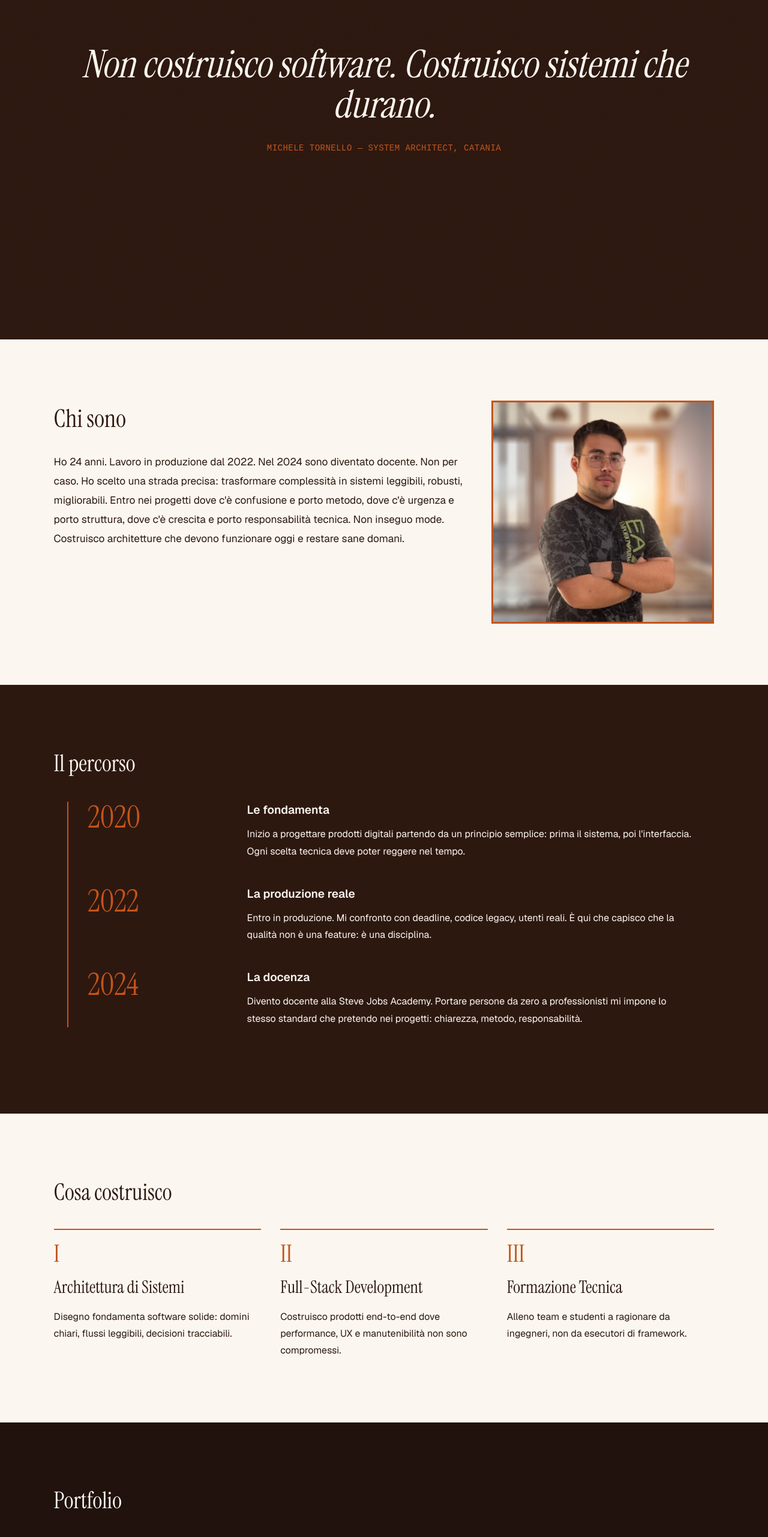
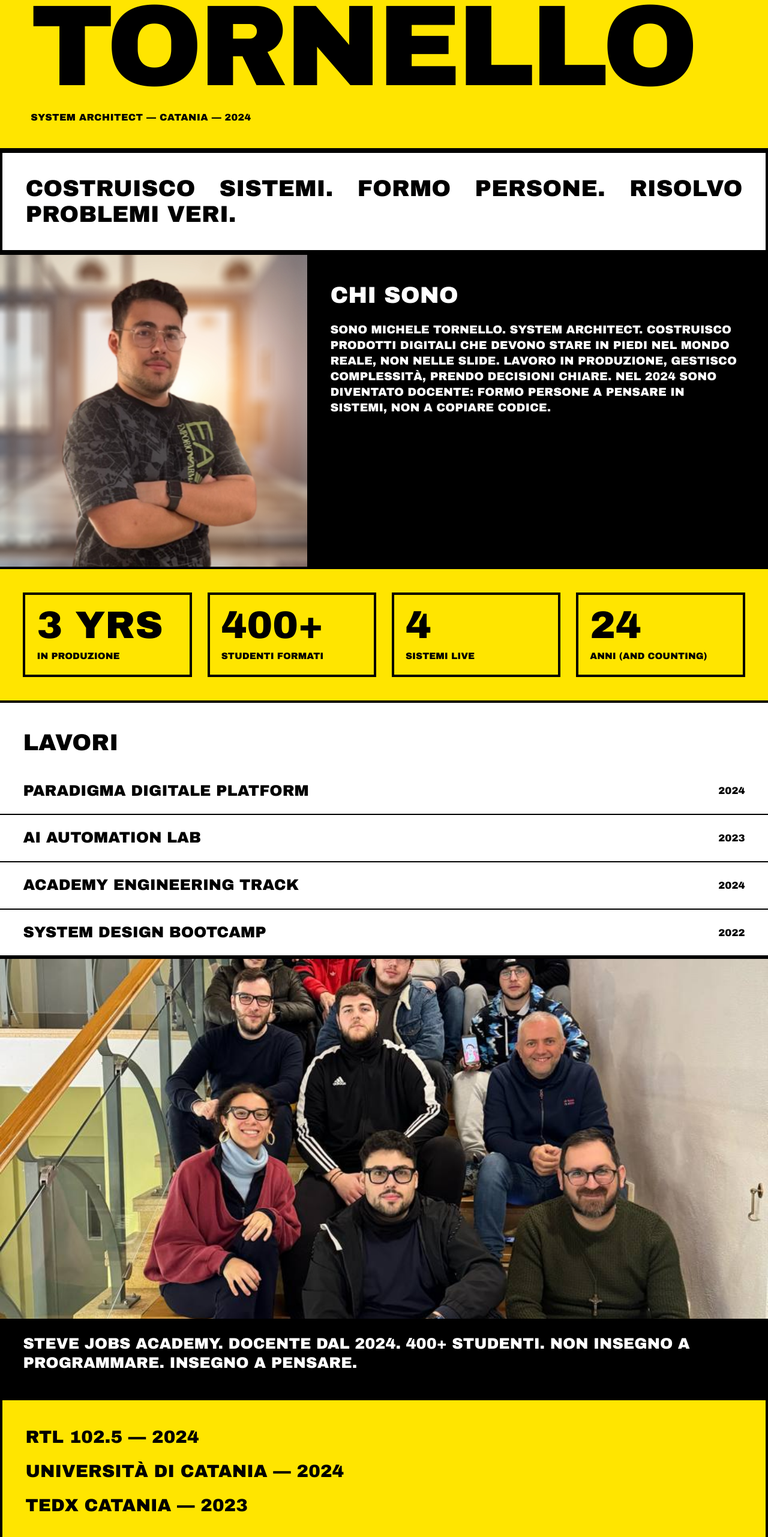
Before and after one commit to Flame0510/micheletornello.com, a Next.js app: page / in a window 1280 px wide. Shown: the part 234-2797 px from the top of the page at 60% size. Built offline with nearby package versions, Linux system fonts and the light colour scheme.

Commit message:
feat: r4 The Signal - brutalist anti-design

```diff
--- a/src/app/page.tsx
+++ b/src/app/page.tsx
@@ -1,483 +1,185 @@
 import Image from "next/image";
 
-const timeline = [
-  {
-    year: "2020",
-    title: "Le fondamenta",
-    text: "Inizio a progettare prodotti digitali partendo da un principio semplice: prima il sistema, poi l'interfaccia. Ogni scelta tecnica deve poter reggere nel tempo.",
-  },
-  {
-    year: "2022",
-    title: "La produzione reale",
-    text: "Entro in produzione. Mi confronto con deadline, codice legacy, utenti reali. È qui che capisco che la qualità non è una feature: è una disciplina.",
-  },
-  {
-    year: "2024",
-    title: "La docenza",
-    text: "Divento docente alla Steve Jobs Academy. Portare persone da zero a professionisti mi impone lo stesso standard che pretendo nei progetti: chiarezza, metodo, responsabilità.",
-  },
+const projects = [
+  { name: "PARADIGMA DIGITALE PLATFORM", year: "2024" },
+  { name: "AI AUTOMATION LAB", year: "2023" },
+  { name: "ACADEMY ENGINEERING TRACK", year: "2024" },
+  { name: "SYSTEM DESIGN BOOTCAMP", year: "2022" },
 ];
 
-const areas = [
-  {
-    roman: "I",
-    title: "Architettura di Sistemi",
-    text: "Disegno fondamenta software solide: domini chiari, flussi leggibili, decisioni tracciabili.",
-  },
-  {
-    roman: "II",
-    title: "Full-Stack Development",
-    text: "Costruisco prodotti end-to-end dove performance, UX e manutenibilità non sono compromessi.",
-  },
-  {
-    roman: "III",
-    title: "Formazione Tecnica",
-    text: "Alleno team e studenti a ragionare da ingegneri, non da esecutori di framework.",
-  },
-];
-
-const projects = [
-  {
-    title: "Paradigma Digitale Platform",
-    year: "2024",
-    impact: "Ho trasformato un insieme di processi frammentati in una piattaforma operativa unica.",
-    metric: "Riduzione tempi operativi: -38% in 6 mesi",
-  },
-  {
-    title: "AI Automation Lab",
-    year: "2023",
-    impact: "Ho progettato pipeline di automazione che liberano i team dalle attività ripetitive.",
-    metric: "Ore risparmiate: +420/anno",
-  },
-  {
-    title: "Academy Engineering Track",
-    year: "2024",
-    impact: "Ho strutturato un percorso didattico orientato al pensiero sistemico, non al copia-incolla.",
-    metric: "Studenti formati: 400+",
-  },
-];
-
-const press = [
-  { name: "RTL 102.5", year: "2024" },
-  { name: "Università di Catania", year: "2024" },
-  { name: "TEDx Catania", year: "2023" },
+const stats = [
+  { value: "3 YRS", label: "IN PRODUZIONE" },
+  { value: "400+", label: "STUDENTI FORMATI" },
+  { value: "4", label: "SISTEMI LIVE" },
+  { value: "24", label: "ANNI (AND COUNTING)" },
 ];
 
 export default function Home() {
   return (
     <main
       style={{
-        background: "#2D1810",
-        color: "#FBF7F0",
-        fontFamily: "var(--font-geist-sans), system-ui, sans-serif",
+        background: "#FFFFFF",
+        color: "#000000",
+        fontFamily: "Arial Black, Arial, sans-serif",
+        textTransform: "uppercase",
+        margin: 0,
       }}
     >
-      <style>{`
-        .manifesto-section {
-          opacity: 0;
-          transform: translateY(22px);
-          animation: reveal 700ms ease forwards;
-        }
-        .manifesto-section:nth-of-type(1) { animation-delay: 100ms; }
-        .manifesto-section:nth-of-type(2) { animation-delay: 180ms; }
-        .manifesto-section:nth-of-type(3) { animation-delay: 260ms; }
-        .manifesto-section:nth-of-type(4) { animation-delay: 340ms; }
-        .manifesto-section:nth-of-type(5) { animation-delay: 420ms; }
-        .manifesto-section:nth-of-type(6) { animation-delay: 500ms; }
-        .manifesto-section:nth-of-type(7) { animation-delay: 580ms; }
-        .manifesto-section:nth-of-type(8) { animation-delay: 660ms; }
-
-        @keyframes reveal {
-          from { opacity: 0; transform: translateY(22px); }
-          to { opacity: 1; transform: translateY(0); }
-        }
-      `}</style>
-
       <section
-        className="manifesto-section"
         style={{
-          minHeight: "100svh",
-          background: "#2D1810",
-          display: "grid",
-          placeItems: "center",
-          textAlign: "center",
-          padding: "8vw 7vw",
+          background: "#FFE500",
+          padding: "5vw 4vw 3vw",
+          borderBottom: "4px solid #000000",
         }}
       >
-        <div style={{ maxWidth: "1200px" }}>
         <h1
           style={{
             margin: 0,
-              fontFamily: "var(--font-instrument-serif), Georgia, serif",
-              fontSize: "clamp(2.6rem, 5vw, 5.5rem)",
-              lineHeight: 1.05,
-              fontStyle: "italic",
-              fontWeight: 400,
-              color: "#FBF7F0",
+            fontSize: "15vw",
+            lineHeight: 0.86,
+            letterSpacing: "-0.03em",
           }}
         >
-            Non costruisco software. Costruisco sistemi che durano.
+          MICHELE
+          <br />
+          TORNELLO
         </h1>
+        <p style={{ margin: "1.5rem 0 0", fontSize: "1rem", letterSpacing: "0.02em" }}>
+          SYSTEM ARCHITECT — CATANIA — 2024
+        </p>
+      </section>
+
+      <section style={{ background: "#FFFFFF", padding: "3vw", border: "4px solid #000000" }}>
         <p
           style={{
-              marginTop: "1.8rem",
-              marginBottom: 0,
-              color: "#C4541A",
-              fontFamily: "'JetBrains Mono', 'Courier New', monospace",
-              fontSize: "clamp(0.85rem, 1.1vw, 1.05rem)",
-              letterSpacing: "0.03em",
-              textTransform: "uppercase",
+            margin: 0,
+            fontSize: "clamp(1.2rem, 3vw, 3rem)",
+            lineHeight: 1.12,
+            textAlign: "justify",
           }}
         >
-            Michele Tornello — System Architect, Catania
+          COSTRUISCO SISTEMI. FORMO PERSONE. RISOLVO PROBLEMI VERI.
+        </p>
+      </section>
+
+      <section
+        style={{
+          background: "#000000",
+          color: "#FFFFFF",
+          borderTop: "4px solid #000000",
+          borderBottom: "4px solid #000000",
+          display: "grid",
+          gridTemplateColumns: "2fr 3fr",
+          gap: "0",
+        }}
+      >
+        <div style={{ minHeight: "520px", position: "relative" }}>
+          <Image
+            src="/profile-photo.png"
+            alt="Michele Tornello"
+            fill
+            priority
+            style={{ objectFit: "cover" }}
+          />
+        </div>
+        <div style={{ padding: "3vw" }}>
+          <h2 style={{ margin: "0 0 1rem", fontSize: "clamp(1.5rem, 3vw, 3rem)" }}>CHI SONO</h2>
+          <p style={{ margin: 0, fontSize: "clamp(1rem, 1.5vw, 1.4rem)", lineHeight: 1.35 }}>
+            SONO MICHELE TORNELLO. SYSTEM ARCHITECT. COSTRUISCO PRODOTTI DIGITALI CHE DEVONO STARE
+            IN PIEDI NEL MONDO REALE, NON NELLE SLIDE. LAVORO IN PRODUZIONE, GESTISCO COMPLESSITÀ,
+            PRENDO DECISIONI CHIARE. NEL 2024 SONO DIVENTATO DOCENTE: FORMO PERSONE A PENSARE IN
+            SISTEMI, NON A COPIARE CODICE.
           </p>
         </div>
       </section>
 
-      <section
-        className="manifesto-section"
-        style={{ background: "#FBF7F0", color: "#2D1810", padding: "8vw 7vw" }}
-      >
+      <section style={{ background: "#FFE500", color: "#000000", padding: "3vw", borderBottom: "4px solid #000000" }}>
         <div
           style={{
             display: "grid",
-            gridTemplateColumns: "minmax(0, 1.86fr) minmax(0, 1fr)",
-            gap: "3vw",
-            alignItems: "start",
+            gridTemplateColumns: "repeat(auto-fit, minmax(220px, 1fr))",
+            gap: "2vw",
           }}
         >
-          <div>
-            <h2
-              style={{
-                margin: "0 0 1.6rem",
-                fontFamily: "var(--font-instrument-serif), Georgia, serif",
-                fontSize: "clamp(2rem, 3.2vw, 3.5rem)",
-                fontWeight: 400,
-              }}
-            >
-              Chi sono
-            </h2>
-            <p style={{ margin: 0, fontSize: "clamp(1.05rem, 1.35vw, 1.25rem)", lineHeight: 1.85 }}>
-              Ho 24 anni. Lavoro in produzione dal 2022. Nel 2024 sono diventato docente. Non per
-              caso. Ho scelto una strada precisa: trasformare complessità in sistemi leggibili,
-              robusti, migliorabili. Entro nei progetti dove c&apos;è confusione e porto metodo, dove
-              c&apos;è urgenza e porto struttura, dove c&apos;è crescita e porto responsabilità tecnica.
-              Non inseguo mode. Costruisco architetture che devono funzionare oggi e restare sane
-              domani.
-            </p>
-          </div>
-          <div>
-            <Image
-              src="/profile-photo.png"
-              alt="Michele Tornello"
-              width={900}
-              height={1200}
-              priority
-              style={{
-                width: "100%",
-                height: "auto",
-                border: "3px solid #C4541A",
-                display: "block",
-              }}
-            />
-          </div>
-        </div>
-      </section>
-
-      <section
-        className="manifesto-section"
-        style={{ background: "#2D1810", color: "#FBF7F0", padding: "8vw 7vw" }}
-      >
-        <h2
-          style={{
-            margin: "0 0 2.2rem",
-            fontFamily: "var(--font-instrument-serif), Georgia, serif",
-            fontSize: "clamp(2rem, 3vw, 3.2rem)",
-            fontWeight: 400,
-          }}
-        >
-          Il percorso
-        </h2>
-        <div style={{ borderLeft: "2px solid #C4541A", marginLeft: "1.4rem", paddingLeft: "2rem" }}>
-          {timeline.map((item) => (
-            <article
-              key={item.year}
-              style={{
-                display: "grid",
-                gridTemplateColumns: "minmax(115px, 19vw) 1fr",
-                gap: "1.4rem",
-                marginBottom: "2.6rem",
-              }}
-            >
-              <div
-                style={{
-                  fontFamily: "var(--font-instrument-serif), Georgia, serif",
-                  color: "#C4541A",
-                  fontSize: "clamp(2rem, 4vw, 4rem)",
-                  lineHeight: 1,
-                }}
-              >
-                {item.year}
-              </div>
-              <div>
-                <h3 style={{ margin: "0 0 0.7rem", fontSize: "1.2rem", fontWeight: 600 }}>{item.title}</h3>
-                <p style={{ margin: 0, maxWidth: "70ch", lineHeight: 1.8, fontSize: "1rem" }}>{item.text}</p>
-              </div>
+          {stats.map((item) => (
+            <article key={item.value} style={{ border: "4px solid #000000", padding: "1.2rem", background: "#FFE500" }}>
+              <div style={{ fontSize: "clamp(2rem, 5vw, 4rem)", lineHeight: 1 }}>{item.value}</div>
+              <div style={{ fontSize: "clamp(0.9rem, 1.2vw, 1.1rem)", marginTop: "0.5rem" }}>{item.label}</div>
             </article>
           ))}
         </div>
       </section>
 
-      <section
-        className="manifesto-section"
-        style={{ background: "#FBF7F0", color: "#2D1810", padding: "8vw 7vw" }}
-      >
-        <h2
+      <section style={{ background: "#FFFFFF", color: "#000000", borderBottom: "4px solid #000000" }}>
+        <h2 style={{ margin: 0, padding: "3vw 3vw 1vw", fontSize: "clamp(1.7rem, 3vw, 3rem)" }}>LAVORI</h2>
+        <div>
+          {projects.map((project) => (
+            <div
+              key={project.name}
               style={{
-            margin: "0 0 2rem",
-            fontFamily: "var(--font-instrument-serif), Georgia, serif",
-            fontSize: "clamp(2rem, 3vw, 3.2rem)",
-            fontWeight: 400,
+                borderBottom: "2px solid #000000",
+                padding: "1.2rem 3vw",
+                display: "flex",
+                justifyContent: "space-between",
+                alignItems: "center",
               }}
             >
-          Cosa costruisco
-        </h2>
-        <div
-          style={{
-            display: "grid",
-            gridTemplateColumns: "repeat(auto-fit, minmax(250px, 1fr))",
-            gap: "2rem",
-          }}
-        >
-          {areas.map((area) => (
-            <article
-              key={area.roman}
-              style={{ borderTop: "2px solid #C4541A", paddingTop: "1.2rem", minHeight: "220px" }}
-            >
-              <div
-                style={{
-                  color: "#C4541A",
-                  fontFamily: "var(--font-instrument-serif), Georgia, serif",
-                  fontSize: "clamp(2rem, 3.1vw, 3rem)",
-                  lineHeight: 1,
-                }}
-              >
-                {area.roman}
+              <span style={{ fontSize: "clamp(1rem, 2vw, 2rem)" }}>{project.name}</span>
+              <span style={{ fontSize: "clamp(0.9rem, 1.3vw, 1.2rem)" }}>{project.year}</span>
             </div>
-              <h3
-                style={{
-                  margin: "0.9rem 0",
-                  fontFamily: "var(--font-instrument-serif), Georgia, serif",
-                  fontSize: "1.8rem",
-                  fontWeight: 400,
-                }}
-              >
-                {area.title}
-              </h3>
-              <p style={{ margin: 0, lineHeight: 1.75 }}>{area.text}</p>
-            </article>
           ))}
         </div>
       </section>
 
-      <section
-        className="manifesto-section"
-        style={{ background: "#21120D", color: "#FBF7F0", padding: "8vw 7vw" }}
-      >
-        <h2
-          style={{
-            margin: "0 0 2rem",
-            fontFamily: "var(--font-instrument-serif), Georgia, serif",
-            fontSize: "clamp(2rem, 3vw, 3.2rem)",
-            fontWeight: 400,
-          }}
-        >
-          Portfolio
-        </h2>
-        <div style={{ display: "grid", gap: "1.5rem" }}>
-          {projects.map((project) => (
-            <article key={project.title} style={{ borderLeft: "4px solid #C4541A", padding: "0.6rem 0 0.6rem 1.2rem" }}>
-              <h3
-                style={{
-                  margin: 0,
-                  fontFamily: "var(--font-instrument-serif), Georgia, serif",
-                  fontSize: "clamp(1.8rem, 2.7vw, 2.8rem)",
-                  fontWeight: 400,
-                }}
-              >
-                {project.title}
-              </h3>
-              <p
-                style={{
-                  margin: "0.35rem 0 0.7rem",
-                  color: "#C4541A",
-                  fontFamily: "'JetBrains Mono', 'Courier New', monospace",
-                  fontSize: "0.92rem",
-                  textTransform: "uppercase",
-                  letterSpacing: "0.03em",
-                }}
-              >
-                {project.year}
+      <section style={{ background: "#000000", color: "#FFFFFF", paddingBottom: "3vw", borderBottom: "4px solid #000000" }}>
+        <div style={{ maxHeight: "600px", overflow: "hidden" }}>
+          <Image
+            src="/academy-class.jpg"
+            alt="Docenza"
+            width={1800}
+            height={1000}
+            style={{ width: "100%", height: "600px", objectFit: "cover", display: "block" }}
+          />
+        </div>
+        <p style={{ margin: "2vw 3vw 0", fontSize: "clamp(1rem, 2vw, 2rem)", lineHeight: 1.25 }}>
+          STEVE JOBS ACADEMY. DOCENTE DAL 2024. 400+ STUDENTI. NON INSEGNO A PROGRAMMARE. INSEGNO
+          A PENSARE.
         </p>
-              <p style={{ margin: "0 0 0.4rem", lineHeight: 1.75 }}>{project.impact}</p>
-              <p style={{ margin: 0, fontWeight: 600 }}>{project.metric}</p>
-            </article>
-          ))}
-        </div>
       </section>
 
       <section
-        className="manifesto-section"
-        style={{ background: "#FBF7F0", color: "#2D1810", padding: "8vw 7vw" }}
-      >
-        <div style={{ marginBottom: "2rem" }}>
-          <Image
-            src="/academy-class.jpg"
-            alt="Docenza in aula"
-            width={1600}
-            height={900}
-            style={{ width: "100%", height: "auto", display: "block", filter: "saturate(0.5)" }}
-          />
-        </div>
-        <div
         style={{
-            display: "grid",
-            gridTemplateColumns: "repeat(auto-fit, minmax(280px, 1fr))",
-            gap: "2rem",
-            alignItems: "start",
+          background: "#FFE500",
+          color: "#000000",
+          border: "4px solid #000000",
+          margin: "0",
+          padding: "3vw",
         }}
       >
-          <div>
-            <h2
-              style={{
-                margin: "0 0 1rem",
-                fontFamily: "var(--font-instrument-serif), Georgia, serif",
-                fontSize: "clamp(2rem, 3vw, 3.2rem)",
-                fontWeight: 400,
-              }}
-            >
-              Da studente a docente in 4 anni
-            </h2>
-            <p style={{ margin: 0, lineHeight: 1.85 }}>
-              La docenza non è un badge. È un banco di prova quotidiano. Ogni lezione mi costringe
-              a rendere esplicito ciò che molti tengono implicito: perché una scelta è corretta,
-              quali trade-off accettiamo, come si costruisce fiducia tecnica in un team.
+        <p style={{ margin: "0 0 0.8rem", fontSize: "clamp(1.2rem, 2.3vw, 2rem)" }}>RTL 102.5 — 2024</p>
+        <p style={{ margin: "0 0 0.8rem", fontSize: "clamp(1.2rem, 2.3vw, 2rem)" }}>
+          UNIVERSITÀ DI CATANIA — 2024
         </p>
-          </div>
-          <blockquote
-            style={{
-              margin: 0,
-              fontFamily: "var(--font-instrument-serif), Georgia, serif",
-              fontStyle: "italic",
-              fontSize: "clamp(2rem, 3.4vw, 3.6rem)",
-              lineHeight: 1.15,
-            }}
-          >
-            “Non insegno a programmare. Insegno a pensare da ingegnere.”
-          </blockquote>
-        </div>
+        <p style={{ margin: 0, fontSize: "clamp(1.2rem, 2.3vw, 2rem)" }}>TEDX CATANIA — 2023</p>
       </section>
 
-      <section
-        className="manifesto-section"
-        style={{ background: "#2D1810", color: "#FBF7F0", padding: "8vw 7vw" }}
-      >
-        <h2
-          style={{
-            margin: "0 0 2rem",
-            fontFamily: "var(--font-instrument-serif), Georgia, serif",
-            fontSize: "clamp(2.2rem, 3.4vw, 3.6rem)",
-            fontWeight: 400,
-          }}
-        >
-          Ne hanno parlato.
-        </h2>
-        <div style={{ display: "grid", gap: "0.9rem" }}>
-          {press.map((item) => (
-            <article
-              key={item.name}
-              style={{
-                display: "flex",
-                justifyContent: "space-between",
-                alignItems: "baseline",
-                borderBottom: "1px solid rgba(251,247,240,0.25)",
-                paddingBottom: "0.75rem",
-              }}
-            >
-              <h3
-                style={{
-                  margin: 0,
-                  fontFamily: "var(--font-instrument-serif), Georgia, serif",
-                  fontSize: "clamp(1.6rem, 2.3vw, 2.4rem)",
-                  fontWeight: 400,
-                }}
-              >
-                {item.name}
-              </h3>
-              <span
-                style={{
-                  color: "#C4541A",
-                  fontFamily: "'JetBrains Mono', 'Courier New', monospace",
-                  fontSize: "0.95rem",
-                }}
-              >
-                {item.year}
-              </span>
-            </article>
-          ))}
-        </div>
+      <section style={{ background: "#000000", color: "#FFFFFF", padding: "5vw 3vw 6vw" }}>
+        <h2 style={{ margin: 0, fontSize: "clamp(2rem, 5vw, 5rem)", lineHeight: 1 }}>HAI UN PROGETTO?</h2>
+        <p style={{ margin: "1rem 0 0", color: "#FFE500", fontSize: "clamp(1.2rem, 2.4vw, 2.3rem)" }}>
+          MICHELE@PARADIGMADIGITALE.IT
+        </p>
+        <p style={{ margin: "1rem 0 0", fontSize: "clamp(0.9rem, 1.2vw, 1.2rem)" }}>
+          NON RISPONDO A CHI VUOLE &quot;UNA COSINA VELOCE&quot;.
+        </p>
       </section>
 
-      <section
-        className="manifesto-section"
-        style={{
-          minHeight: "45svh",
-          background: "#FBF7F0",
-          color: "#2D1810",
-          display: "grid",
-          placeItems: "center",
-          textAlign: "center",
-          padding: "8vw 7vw",
-        }}
-      >
-        <div>
-          <h2
-            style={{
-              margin: 0,
-              fontFamily: "var(--font-instrument-serif), Georgia, serif",
-              fontSize: "clamp(2.3rem, 4vw, 4.2rem)",
-              fontWeight: 400,
-            }}
-          >
-            Hai un sistema da costruire?
-          </h2>
-          <p style={{ margin: "1.3rem 0 0", color: "#C4541A", fontSize: "clamp(1.2rem, 2vw, 1.8rem)" }}>
-            <a href="mailto:michele@paradigmadigitale.it" style={{ color: "inherit", textDecoration: "none", borderBottom: "1px solid #C4541A" }}>
-              Parliamo.
-            </a>
-          </p>
-          <p
-            style={{
-              margin: "1rem 0 0",
-              fontFamily: "'JetBrains Mono', 'Courier New', monospace",
-              fontSize: "0.95rem",
-            }}
-          >
-            michele@paradigmadigitale.it
-          </p>
-          <div style={{ marginTop: "0.9rem", display: "flex", gap: "1rem", justifyContent: "center" }}>
-            <a href="https://www.linkedin.com" style={{ color: "#2D1810", textDecoration: "none" }} aria-label="LinkedIn">
-              LinkedIn
-            </a>
-            <a href="https://github.com" style={{ color: "#2D1810", textDecoration: "none" }} aria-label="GitHub">
-              GitHub
-            </a>
-            <a href="https://www.instagram.com" style={{ color: "#2D1810", textDecoration: "none" }} aria-label="Instagram">
-              Instagram
-            </a>
-          </div>
-        </div>
-      </section>
+      <style>{`
+        * { box-sizing: border-box; }
+        html, body { margin: 0; padding: 0; }
+        section div[style*="border-bottom: 2px solid #000000"]:hover {
+          background: #FFE500;
+        }
+      `}</style>
     </main>
   );
 }
```
Lines whose indentation alone changed are shown as unchanged.
